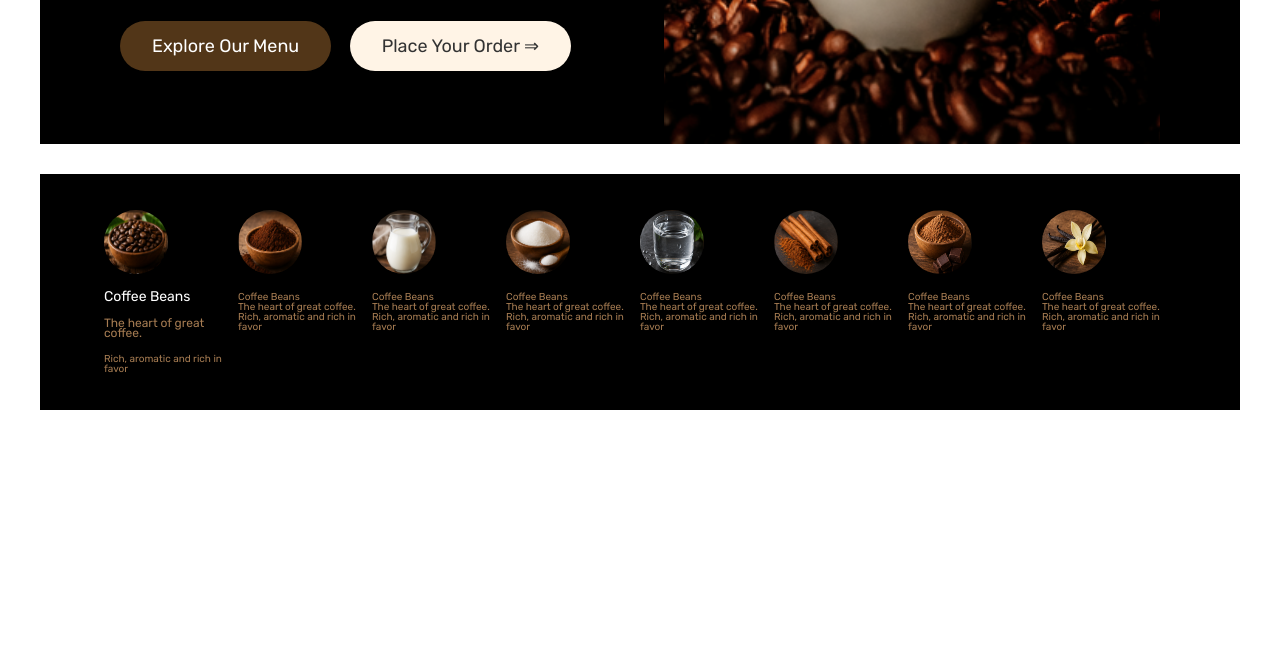
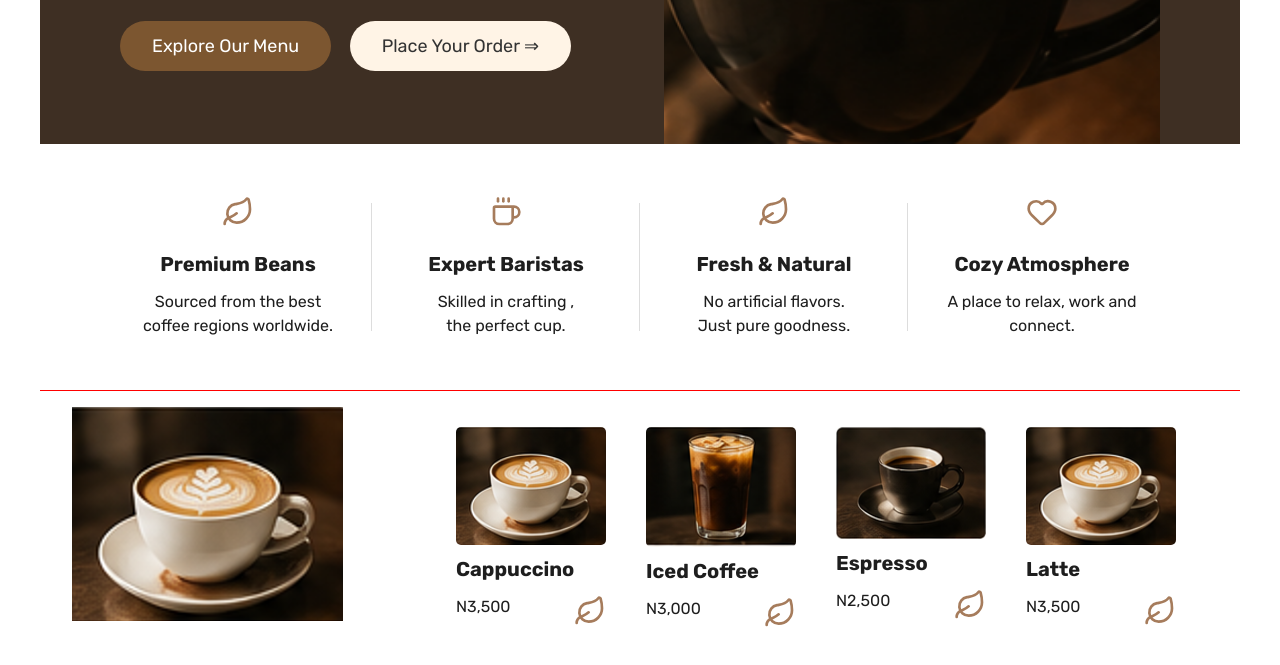
Before and after one commit to GoodNyx/coffee-shop, a plain HTML site: page index.html in a window 1280 px wide. Shown: the part 445-1110 px from the top of the page. Before the commit the page ends 855 px from the top, so only its background shows below. Drawn offline with nearby package versions, Linux system fonts and the light colour scheme.

Commit message:
Updating the features drink session

```diff
--- a/css/coffee.css
+++ b/css/coffee.css
@@ -79,7 +79,7 @@ a {
   grid-template-columns: repeat(3, 1fr);
   align-items: center;
   gap: 4.8rem;
-  background-color: rgba(192, 192, 192, 0.144);
+  background-color: #f8f6f2;
 }
 .logo {
   width: 100%;
@@ -127,16 +127,12 @@ a {
   display: block;
 }
 
-.section-hero {
-  /* width: 960px; */
-}
 .hero_divider {
   display: grid;
   grid-template-columns: repeat(2, 1fr);
   align-items: center;
   gap: 4.8rem;
-  background-color: black;
-  margin-bottom: 3rem;
+  background-color: #3e2f23;
 }
 
 .paraHeading {
@@ -153,6 +149,7 @@ small {
   color: #ffffff;
 }
 .Heading {
+  font-family: "Playfair Display", Courier, monospace;
   font-size: 6.2rem;
   font-weight: 700;
   line-height: 1;
@@ -203,41 +200,100 @@ small {
   background-color: whitesmoke;
   color: #555;
 }
-.section-ingredient {
+
+h2 {
+  font-family: "Playfair Display", Courier, monospace;
+  margin-bottom: 4.8rem;
+  font-size: 3.6rem;
+  letter-spacing: -0.5px;
 }
-/* .ingredients {
-  display: flex;
-}
-  */
-.ingredients-images {
-  display: flex;
-  background-color: black;
-  padding: 3.6rem 6.4rem;
+/* FEATURES GRID */
+.features-grid {
+  display: grid;
+  grid-template-columns: repeat(4, 1fr);
+  padding: 3.2rem 6.4rem;
 }
 
-.ingredients-images img {
-  height: 6.4rem;
-  width: 6.4rem;
-  border-radius: 50%;
-  margin-bottom: 1.6rem;
+/* FEATURE CARD */
+.feature-card {
+  text-align: center;
+  padding: 2rem;
+  position: relative;
 }
 
-.p1 {
-  font-size: 1.4rem;
-  color: #fff;
-  text-align: left;
-  line-height: 1rem;
-  margin-bottom: 1.6rem;
-}
-.p2 {
-  font-size: 1.2rem;
-  text-align: left;
-  line-height: 1rem;
-  margin-bottom: 1.6rem;
+/* VERTICAL DIVIDER */
+.feature-card:not(:last-child)::after {
+  content: "";
+  position: absolute;
+  right: 0;
+  top: 15%;
+  height: 70%;
+  width: 1px;
+  background-color: #ddd;
 }
 
-.p3 {
-  font-size: 1rem;
-  text-align: left;
-  line-height: 1rem;
+/* FEATURE ICON */
+.features-icon {
+  stroke: #a67c5c;
+  width: 3.2rem;
+  height: 3.2rem;
+  margin-bottom: 2.4rem;
 }
+
+/* FEATURE TITLE */
+.features-title {
+  margin-bottom: 1.6rem;
+  font-size: 2rem;
+  color: #1e1e1e;
+}
+
+/* FEATURE TEXT */
+.features-text {
+  font-size: 1.6rem;
+  line-height: 1.7;
+  color: #1e1e1e;
+  line-height: 1.5;
+}
+
+.feature-drinks {
+  display: grid;
+  grid-template-columns: repeat(2, 1fr);
+  align-items: center;
+  gap: 4.8rem;
+  background-color: #3e2f23;
+}
+.our-drinks {
+  display: grid;
+  grid-template-columns: repeat(2, 1fr);
+  padding: 1.6rem 3.2rem;
+  column-gap: 4.8rem;
+  border-top: 1px solid red;
+}
+
+.our-drinks .right_our-drink {
+  display: grid;
+  grid-template-columns: repeat(4, 1fr);
+  column-gap: 2.4rem;
+  padding: 1.2rem 2.4rem;
+}
+
+.right_our-drink img {
+  width: 15rem;
+  border-radius: 5px;
+  margin-bottom: 1.2rem;
+}
+
+.img_frame {
+  padding: 0.8rem;
+}
+.img_flexbox {
+  display: flex;
+  justify-content: space-between;
+}
+
+.img-icons {
+  stroke: #a67c5c;
+  width: 3.2rem;
+  height: 3.2rem;
+  margin-bottom: 2.4rem;
+}
--- a/index.html
+++ b/index.html
@@ -48,50 +48,149 @@
         <a href="#" class="btnExplore Order">Place Your Order &#8658</a>
       </div>
 
-      <div class=right"><img src="coffee_img/coffee_img.png" alt="Coffee shop" class="coffee_img"></div>
+      <div class=right"><img src="coffee_img/hero_image.png" alt="Coffee shop" class="coffee_img"></div>
     </div>
 
   </section>
 
-  <section class="section-ingredient">
-  <div class="ingredients">
-  <div class=" container ingredients-images">
- <div><img src="coffee_img/coffee_1.png" alt="coffee">
-      <p class="p1">Coffee Beans</p>
-      <p class="p2">The heart of great coffee.</p>
-      <p class="p3">Rich, aromatic and rich in favor</p></div>
 
-       <div><img src="coffee_img/coffee_2.png" alt="coffee">
-      <p>Coffee Beans</p>
-      <p>The heart of great coffee.</p>
-      <p>Rich, aromatic and rich in favor</p></div>
-       <div><img src="coffee_img/coffee_3.png" alt="coffee">
-      <p>Coffee Beans</p>
-      <p>The heart of great coffee.</p>
-      <p>Rich, aromatic and rich in favor</p></div>
-       <div><img src="coffee_img/coffee_4.png" alt="coffee">
-      <p>Coffee Beans</p>
-      <p>The heart of great coffee.</p>
-      <p>Rich, aromatic and rich in favor</p></div>
-       <div><img src="coffee_img/coffee_5.png" alt="coffee">
-      <p>Coffee Beans</p>
-      <p>The heart of great coffee.</p>
-      <p>Rich, aromatic and rich in favor</p></div>
-       <div><img src="coffee_img/coffee_6.png" alt="coffee">
-      <p>Coffee Beans</p>
-      <p>The heart of great coffee.</p>
-      <p>Rich, aromatic and rich in favor</p></div>
-       <div><img src="coffee_img/coffee_7.png" alt="coffee">
-      <p>Coffee Beans</p>
-      <p>The heart of great coffee.</p>
-      <p>Rich, aromatic and rich in favor</p></div>
-       <div><img src="coffee_img/coffee_8.png" alt="coffee">
-      <p>Coffee Beans</p>
-      <p>The heart of great coffee.</p>
-      <p>Rich, aromatic and rich in favor</p></div>
+
+
+ <!-- <section class="container ingredients-section">
+  <div class="">
+<h2 class="specialRecipe">Our Special Recipe</h2>
+    <div class="ingredients-grid">
+
+      <div class="card">
+        <img src="coffee_img/coffee_1.png" alt="Coffee beans">
+        <h3>Coffee Beans</h3>
+        <p>Rich, aromatic and freshly roasted beans for a perfect cup.</p>
+      </div>
+
+      <div class="card">
+        <img src="coffee_img/coffee_2.png" alt="Ground coffee">
+        <h3>Ground Coffee</h3>
+        <p>Freshly ground for a richer, smoother coffee experience.</p>
+      </div>
+
+      <div class="card">
+        <img src="coffee_img/coffee_3.png" alt="Fresh milk">
+        <h3>Milk</h3>
+        <p>Adds creaminess and a smooth, velvety texture.</p>
+      </div>
+
+      <div class="card">
+        <img src="coffee_img/coffee_4.png" alt="Sugar">
+        <h3>Sugar</h3>
+        <p>Balances the boldness of coffee with natural sweetness.</p>
+      </div>
+
+    </div>
   </div>
+</section> -->
+<section class="sample-drink">
+  <div class="coffee-drinks">
+
+
+ <div class="features-grid  container">
+
+  <div class="feature-card">
+  <svg xmlns="http://www.w3.org/2000/svg" width="24" height="24" viewBox="0 0 24 24" fill="none" stroke="currentColor" stroke-width="2" stroke-linecap="round" stroke-linejoin="round" class="features-icon"><path d="M11 20a10 10 0 0010-10 25.9 25.9 0 00-1.04-7.281 1 1 0 00-1.755-.325C15.833 5.5 13 5.5 9.8 6.1A7 7 0 0011 20"/><path d="M2 21a5 5 0 012.911-4.544C7.613 15.212 8.351 15.24 11 13"/></svg>
+ <h3 class="features-title">Premium Beans</h3>
+    <p class="features-text">Sourced from the best <br>coffee regions worldwide.</p>
+  </div>
+
+  <div class="feature-card">
+   <svg xmlns="http://www.w3.org/2000/svg" width="24" height="24" viewBox="0 0 24 24" fill="none" stroke="currentColor" stroke-width="2" stroke-linecap="round" stroke-linejoin="round" class="features-icon"><path d="M10 2v2"/><path d="M14 2v2"/><path d="M16 8a1 1 0 0 1 1 1v8a4 4 0 0 1-4 4H7a4 4 0 0 1-4-4V9a1 1 0 0 1 1-1h14a4 4 0 1 1 0 8h-1"/><path d="M6 2v2"/></svg>
+    <h3 class="features-title">Expert Baristas</h3>
+    <p class="features-text">Skilled in crafting ,<br>the perfect cup.</p>
+  </div>
+    <div class="feature-card">
+<svg xmlns="http://www.w3.org/2000/svg" width="24" height="24" viewBox="0 0 24 24" fill="none" stroke="currentColor" stroke-width="2" stroke-linecap="round" stroke-linejoin="round" class="features-icon"><path d="M11 20a10 10 0 0010-10 25.9 25.9 0 00-1.04-7.281 1 1 0 00-1.755-.325C15.833 5.5 13 5.5 9.8 6.1A7 7 0 0011 20"/><path d="M2 21a5 5 0 012.911-4.544C7.613 15.212 8.351 15.24 11 13"/></svg>
+        <h3 class="features-title">Fresh & Natural</h3>
+    <p class="features-text">No artificial flavors.<br> Just pure goodness.</p>
+  </div>
+    <div class="feature-card">
+    <svg xmlns="http://www.w3.org/2000/svg" width="24" height="24" viewBox="0 0 24 24" fill="none" stroke="currentColor" stroke-width="2" stroke-linecap="round" stroke-linejoin="round" class="features-icon"><path d="M2 9.5a5.5 5.5 0 0 1 9.591-3.676.56.56 0 0 0 .818 0A5.49 5.49 0 0 1 22 9.5c0 2.29-1.5 4-3 5.5l-5.492 5.313a2 2 0 0 1-3 .019L5 15c-1.5-1.5-3-3.2-3-5.5"/>
+    </svg>
+
+    <h3 class="features-title">Cozy Atmosphere</h3>
+    <p class="features-text">A place to relax, work and connect.</p>
+  </div>
+
+
+  </div>
+</div>
+</section>
+<section>
+  <div class="our-drinks container">
+<div class="left_our-drink">
+   <div><img src="coffee_img/cappacino.png">
+
+  </div>
+</div>
+<div class="right_our-drink">
+  <div class="img_frame">
+    <img src="coffee_img/cappacino.png">
+
+     <h3 class="features-title">Cappuccino</h3>
+
+  <div class="img_flexbox">
+    <div><p class="features-text">N3,500</p></div>
+
+
+  <div class=""><svg xmlns="http://www.w3.org/2000/svg" width="24" height="24" viewBox="0 0 24 24" fill="none" stroke="currentColor" stroke-width="2" stroke-linecap="round" stroke-linejoin="round" class="img-icons"><path d="M11 20a10 10 0 0010-10 25.9 25.9 0 00-1.04-7.281 1 1 0 00-1.755-.325C15.833 5.5 13 5.5 9.8 6.1A7 7 0 0011 20"/><path d="M2 21a5 5 0 012.911-4.544C7.613 15.212 8.351 15.24 11 13"/></svg></div>
+    </div>
+
+
  </div>
-  </section>
+
+
+  <div class="img_frame">
+    <img src="coffee_img/ice.png">
+
+  <h3 class="features-title">Iced Coffee</h3>
+
+
+  <div class="img_flexbox">
+    <div><p class="features-text">N3,000</p></div>
+
+
+  <div class=""><svg xmlns="http://www.w3.org/2000/svg" width="24" height="24" viewBox="0 0 24 24" fill="none" stroke="currentColor" stroke-width="2" stroke-linecap="round" stroke-linejoin="round" class="img-icons"><path d="M11 20a10 10 0 0010-10 25.9 25.9 0 00-1.04-7.281 1 1 0 00-1.755-.325C15.833 5.5 13 5.5 9.8 6.1A7 7 0 0011 20"/><path d="M2 21a5 5 0 012.911-4.544C7.613 15.212 8.351 15.24 11 13"/></svg></div>
+    </div>
+
+
+
+  </div>
+
+
+
+  <div class="img_frame"><img src="coffee_img/esprso.png">
+
+  <h3 class="features-title">Espresso</h3>
+
+
+  <div class="img_flexbox">
+    <div><p class="features-text">N2,500</p></div>
+
+
+  <div class=""><svg xmlns="http://www.w3.org/2000/svg" width="24" height="24" viewBox="0 0 24 24" fill="none" stroke="currentColor" stroke-width="2" stroke-linecap="round" stroke-linejoin="round" class="img-icons"><path d="M11 20a10 10 0 0010-10 25.9 25.9 0 00-1.04-7.281 1 1 0 00-1.755-.325C15.833 5.5 13 5.5 9.8 6.1A7 7 0 0011 20"/><path d="M2 21a5 5 0 012.911-4.544C7.613 15.212 8.351 15.24 11 13"/></svg></div>
+    </div></div>
+  <div class="img_frame"><img src="coffee_img/cappacino.png">
+   <h3 class="features-title">Latte</h3>
+
+
+  <div class="img_flexbox">
+    <div><p class="features-text">N3,500</p></div>
+
+
+  <div class=""><svg xmlns="http://www.w3.org/2000/svg" width="24" height="24" viewBox="0 0 24 24" fill="none" stroke="currentColor" stroke-width="2" stroke-linecap="round" stroke-linejoin="round" class="img-icons"><path d="M11 20a10 10 0 0010-10 25.9 25.9 0 00-1.04-7.281 1 1 0 00-1.755-.325C15.833 5.5 13 5.5 9.8 6.1A7 7 0 0011 20"/><path d="M2 21a5 5 0 012.911-4.544C7.613 15.212 8.351 15.24 11 13"/></svg></div>
+    </div></div>
+</div>
+
+  </div>
+</section>
+
 </body>
 
 </html>
```
Also changed, not shown: coffee_img/cappacino.png (added), coffee_img/coffee_1.png (deleted), coffee_img/coffee_2.png (deleted), coffee_img/coffee_3.png (deleted), coffee_img/coffee_4.png (deleted), coffee_img/coffee_5.png (deleted), coffee_img/coffee_6.png (deleted), coffee_img/coffee_7.png (deleted), coffee_img/coffee_8.png (deleted), coffee_img/esprso.png (added), coffee_img/goodVibes.png (added), coffee_img/hero_image.png (added), coffee_img/ice.png (added), coffee_img/latte.png (added).
